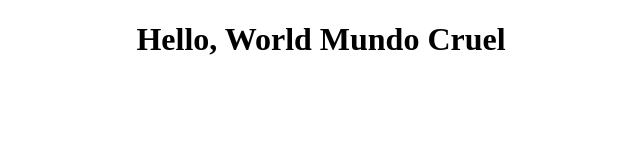
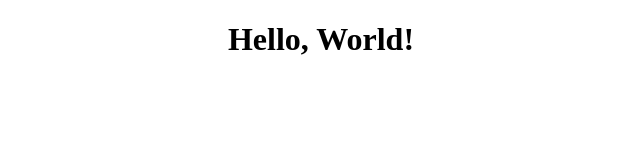
Before and after one commit to JBCFurtado/HTML, a plain HTML site: page HTML/01_Estrutura_Base.html in a window 1280 px wide. Shown: the whole page, without its empty margins (319-959 px from the left). Drawn offline with Linux system fonts and the light colour scheme.

Commit message:
Ultimato

```diff
--- a/HTML/01_Estrutura_Base.html
+++ b/HTML/01_Estrutura_Base.html
@@ -7,7 +7,7 @@
 </head>
 
 <body>
-  <h1 align="center">Hello, World Mundo Cruel</h1>
+  <h1 align="center">Hello, World!</h1>
 </body>
 
 </html>
```
